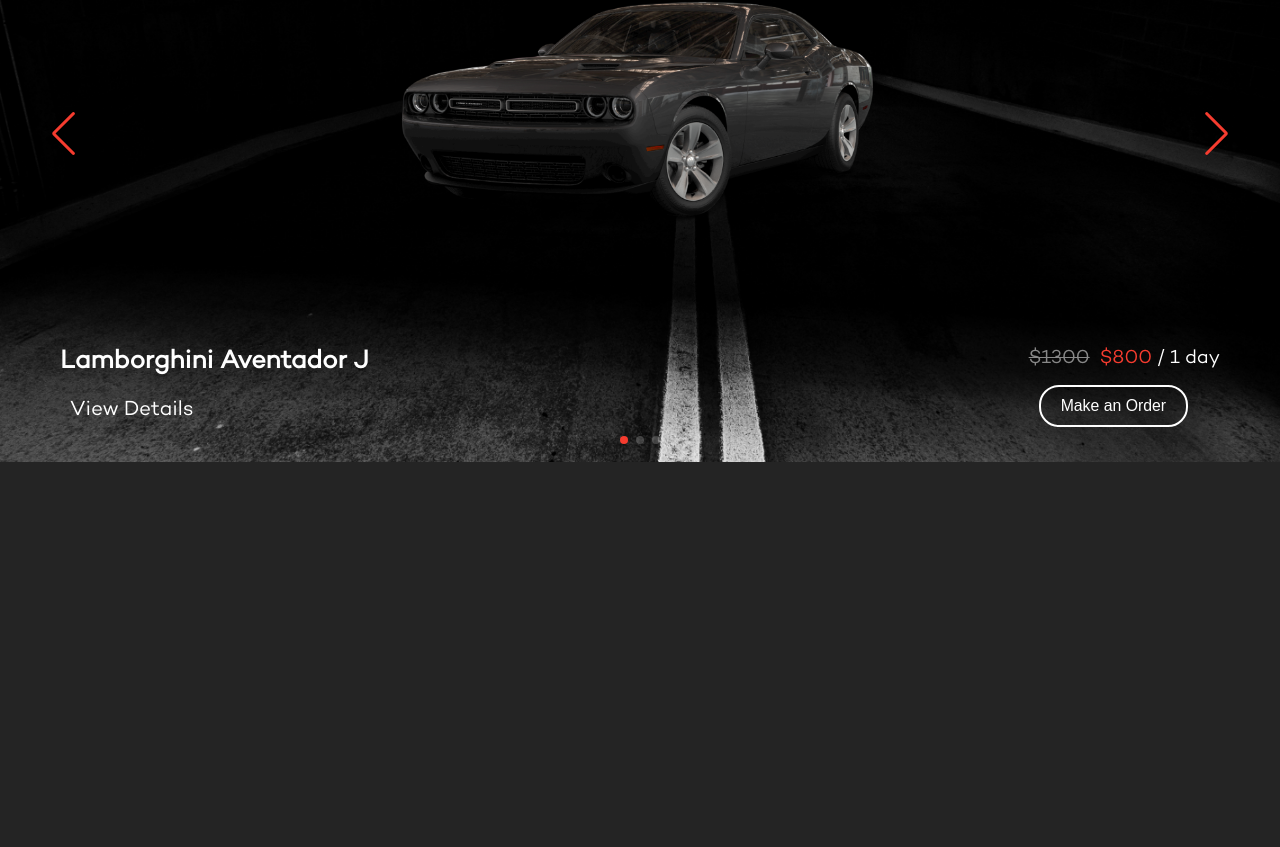
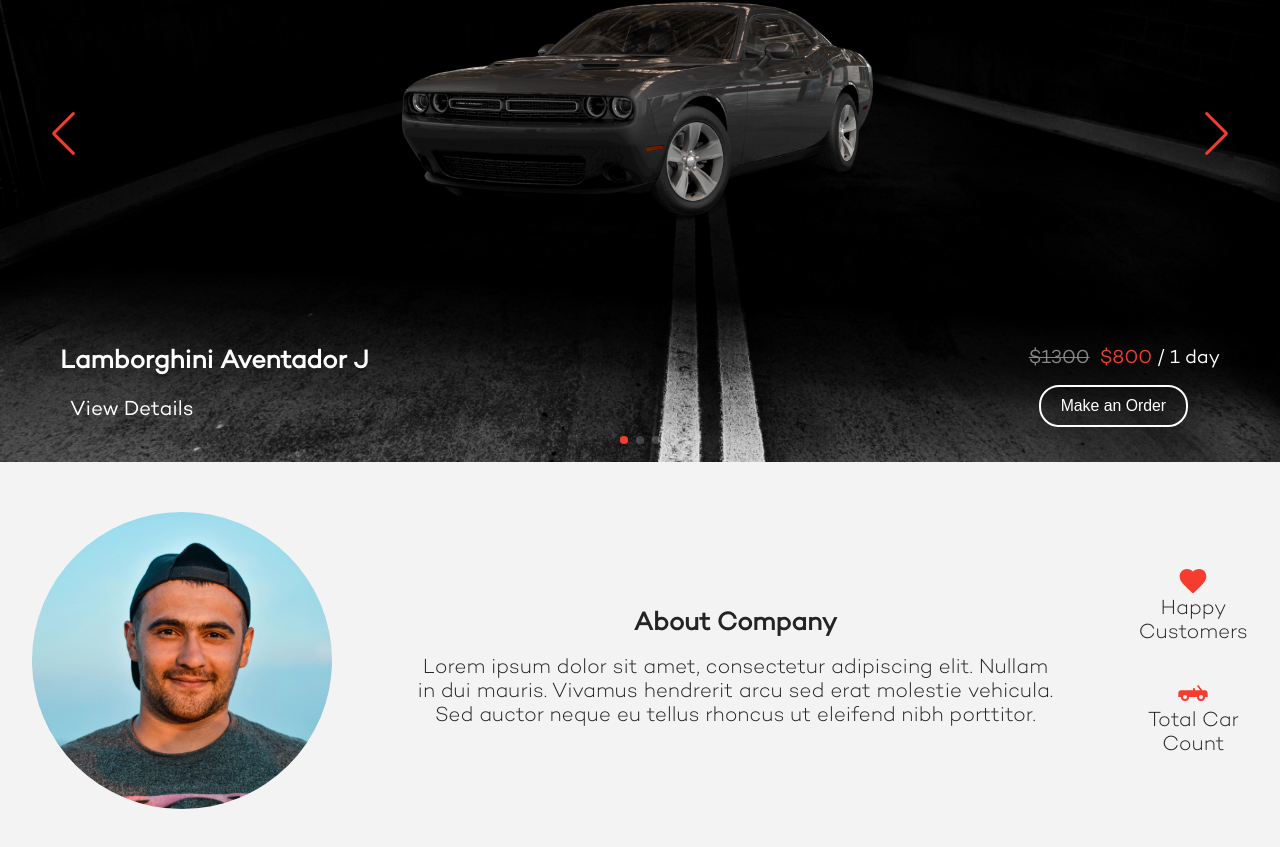
Before and after one commit to Dziad573/Car-Service, a React (Vite) app in the folder car-service/: page / in a window 1280 px wide. Shown: the part 351-1198 px from the top of the page. Before the commit the page ends 813 px from the top, so only its background shows below. Built offline with nearby package versions, Linux system fonts and the light colour scheme.

Commit message:
AboutCompany comp.

```diff
--- /dev/null
+++ b/car-service/src/components/AboutCompany/AboutCompany.jsx
@@ -0,0 +1,44 @@
+import styles from './AboutCompany.module.css'
+import img from './irene.jpg'
+
+function AboutCompany() {
+    return (
+        <div className={styles.aboutCompany}>
+            <div className={styles.image}>
+                <img src={img} alt="" />
+            </div>
+            <div className={styles.content}>
+                <h1>About Company</h1>
+                <p>
+                    Lorem ipsum dolor sit amet,
+                    consectetur adipiscing elit. Nullam
+                    in dui mauris. Vivamus hendrerit arcu
+                    sed erat molestie vehicula. Sed auctor
+                    neque eu tellus rhoncus ut eleifend nibh porttitor.
+                </p>
+            </div>
+            <div className={styles.container}>
+                <div className={styles.customers}>
+                <svg xmlns="http://www.w3.org/2000/svg"
+                    width="32"
+                    height="32"
+                    viewBox="0 0 24 24">
+                    <path fill="currentColor" d="m12 21.35l-1.45-1.32C5.4 15.36 2 12.27 2 8.5C2 5.41 4.42 3 7.5 3c1.74 0 3.41.81 4.5 2.08C13.09 3.81 14.76 3 16.5 3C19.58 3 22 5.41 22 8.5c0 3.77-3.4 6.86-8.55 11.53z"/>
+                </svg>
+                    Happy Customers
+                </div>
+                <div className={styles.carCount}>
+                    <svg xmlns="http://www.w3.org/2000/svg"
+                        width="32"
+                        height="32"
+                        viewBox="0 0 24 24">
+                        <path fill="currentColor" d="m16 6l-1 .75L17.5 10h-4V8.5H12V10H3c-1.11 0-2 .89-2 2v3h2a3 3 0 0 0 3 3a3 3 0 0 0 3-3h6a3 3 0 0 0 3 3a3 3 0 0 0 3-3h2v-3c0-1.11-.89-2-2-2h-2zM6 13.5A1.5 1.5 0 0 1 7.5 15A1.5 1.5 0 0 1 6 16.5A1.5 1.5 0 0 1 4.5 15A1.5 1.5 0 0 1 6 13.5m12 0a1.5 1.5 0 0 1 1.5 1.5a1.5 1.5 0 0 1-1.5 1.5a1.5 1.5 0 0 1-1.5-1.5a1.5 1.5 0 0 1 1.5-1.5"/>
+                    </svg>
+                        Total Car Count
+                </div>
+            </div>
+        </div>
+    );
+}
+
+export default AboutCompany;
--- /dev/null
+++ b/car-service/src/components/AboutCompany/AboutCompany.module.css
@@ -0,0 +1,58 @@
+.aboutCompany{
+    background-color: rgb(243, 243, 243);
+    color: var(--color-black);
+    display: flex;
+    justify-content: space-between;
+    margin: 0;
+    padding: 50px 0;
+}
+.content{
+    font-family: var(--font-family-CamptonLight);
+    font-size: var(--font-size-small);
+    display: flex;
+    flex-direction: column;
+    justify-content: center;
+    max-width: 1000px;
+    padding: 0 3rem;
+    margin: 0 auto;
+}
+.content h1{
+    color: var(--color-black);
+    font-family: var(--font-family-CamptonBook);
+    font-size: var(--font-size-normal);
+    padding: 1rem 0;
+}
+.container{
+    font-family: var(--font-family-CamptonLight);
+    font-size: var(--font-size-small);
+    display: flex;
+    flex-direction: column;
+    justify-content: center;
+    max-width: 500px;
+    padding: 0 2rem;
+    margin: 0 auto;
+}
+.image{
+    display: flex;
+    flex-direction: column;
+    justify-content: center;
+    max-width: 1000px;
+    margin: 0 auto;
+    max-width: 500px;
+    padding: 0 2rem;
+    border-radius: 50%;
+}
+img{
+    max-width: 300px;
+    border-radius: 50%;
+}
+.customers, .carCount{
+    display: flex;
+    flex-direction: column;
+    justify-content: center;
+    align-items: center;
+    padding: 1rem 0;
+}
+svg{
+    color: var(--color-orange);
+}
--- a/car-service/src/views/HomePage.jsx
+++ b/car-service/src/views/HomePage.jsx
@@ -1,7 +1,8 @@
 import { useState } from 'react'
+import styles from './HomePage.module.css'
 import TopBar from '../components/TopBar/TopBar'
 import Hero from '../components/Hero/Hero'
-import styles from './HomePage.module.css'
+import AboutCompany from '../components/AboutCompany/AboutCompany'
 
 function HomePage() {
 
@@ -11,6 +12,7 @@
             <TopBar/>
             <Hero/>
         </div>
+            <AboutCompany/>
         </>
     )
 }
```
Also changed, not shown: car-service/src/components/AboutCompany/irene.jpg (added).
